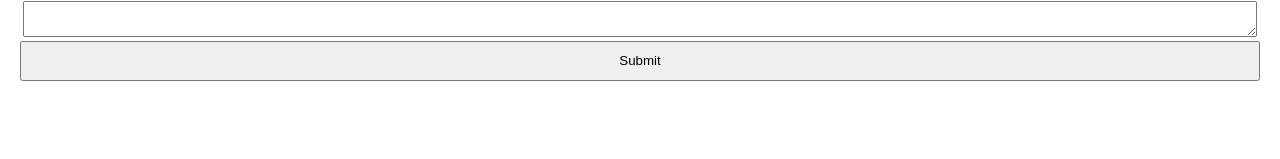
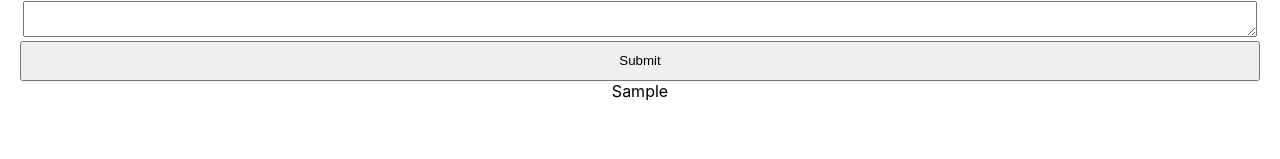
Before and after one commit to the-collab-lab/take-home-assignment, a React (Create React App) app: page / in a window 1280 px wide. Both pictures are taken after typing "Sample" into the empty fields and a click on the input "Submit". Shown: the part 141-300 px from the top of the page. Built offline with nearby package versions, Linux system fonts and the light colour scheme.

Commit message:
Add a div for the formatted text

```diff
--- a/src/App.js
+++ b/src/App.js
@@ -3,12 +3,13 @@ import React from "react";
 
 function App() {
   const [textInput, setTextInput] = React.useState("")
-
+  const [formattedText, setFormattedText] = React.useState(null)
   const handleChange = (event) => {
     setTextInput(event.target.value);
   }
   const handleSubmit = (event) => {
     event.preventDefault();
+    setFormattedText(textInput)
     setTextInput("")
   }
 
@@ -23,6 +24,7 @@ function App() {
         </label>
         <input type="submit" value="Submit"/>
       </form>
+      {formattedText && <div>{formattedText}</div>}
     </div>
   );
 }
```
